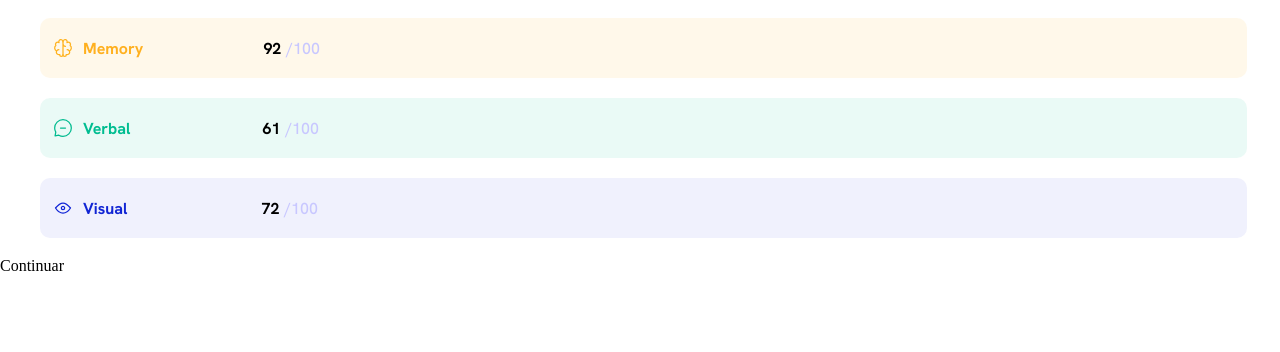
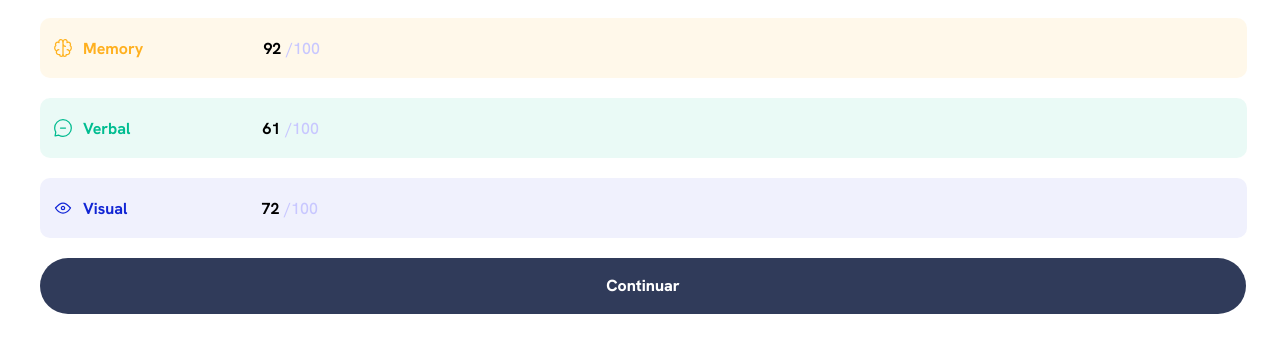
Before and after one commit to GuilhermeMenezesSilva/Results-Summary-Component, a plain HTML site: page index.html in a window 1280 px wide. Shown: the part 436-788 px from the top of the page. Drawn offline with Linux system fonts and the light colour scheme.

Commit message:
estilizado paragrafo

```diff
--- a/styled/style.css
+++ b/styled/style.css
@@ -170,3 +170,15 @@
   margin-left: 5px;
   color: hsl(241, 100%, 89%);
 }
+
+#outros__testes #seguir {
+    text-align: center;
+    font-family: "Hanken Grotesk", sans-serif;
+    font-weight: 800;
+    color: hsl(0, 0%, 100%);
+    background-color: hsl(224, 30%, 27%);
+    border-radius: 30px;
+    padding: 20px;
+    margin-left: 40px;
+    margin-right: 34px;
+}
```
